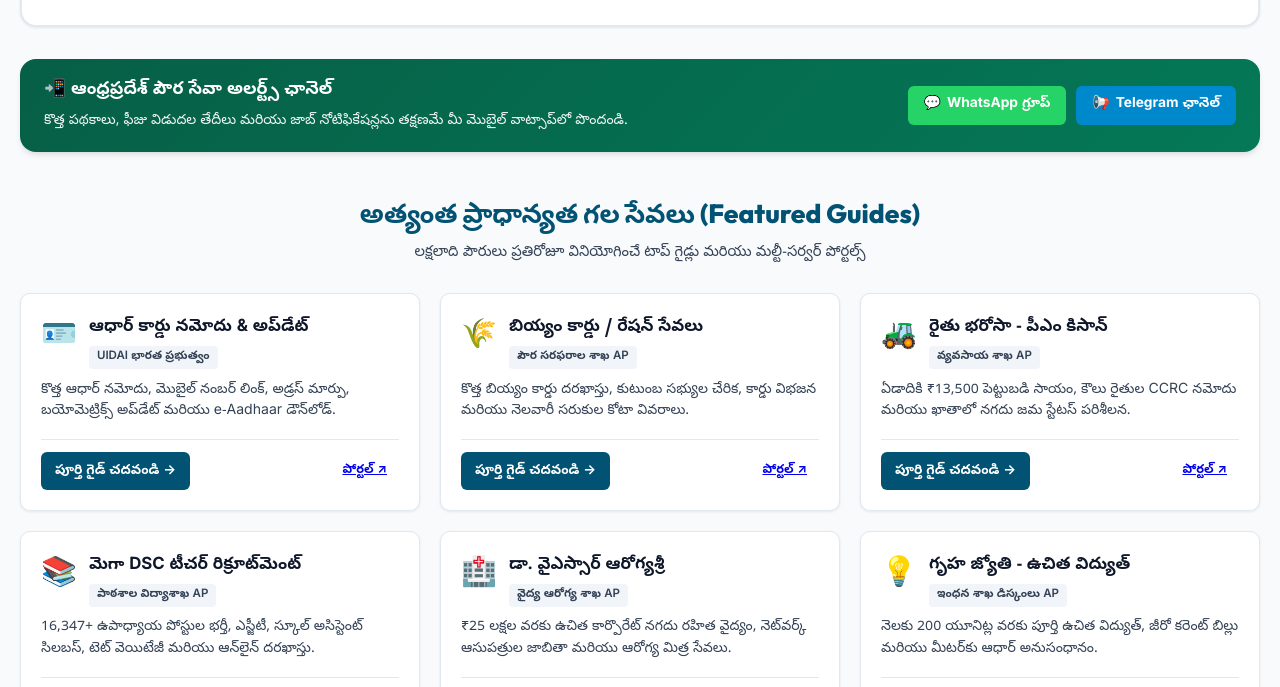
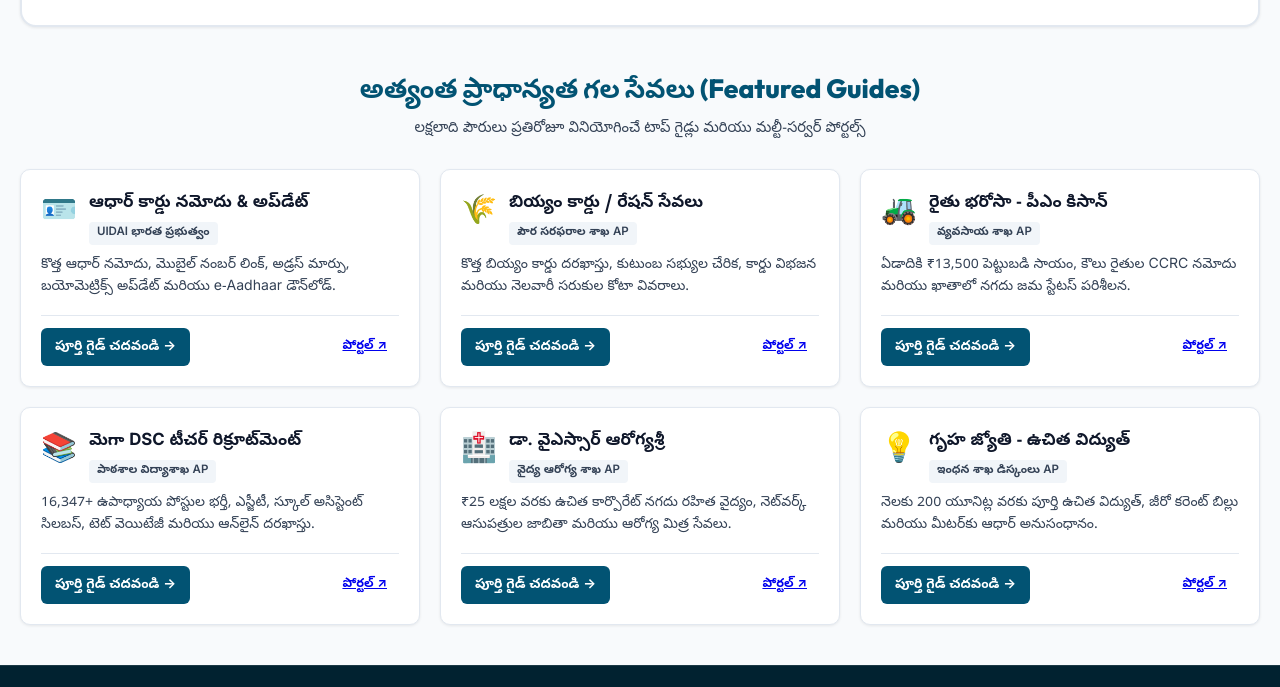
Before and after one commit to RAVITEJAanand/mana-ap-sevalu, a plain HTML site: page index.html in a window 1280 px wide. Shown: the part 1733-2420 px from the top of the page. Drawn offline with Linux system fonts and the light colour scheme.

Commit message:
Remove green WhatsApp/Telegram community banner from homepage

```diff
--- a/index.html
+++ b/index.html
@@ -292,24 +292,6 @@
       <div id="citizenEligibilityResults" style="display: none;"></div>
     </div>
 
-    <!-- Free Citizen WhatsApp / Telegram Alert Banner -->
-    <div class="citizen-alert-banner">
-      <div class="alert-banner-info">
-        <h4>📲 ఆంధ్రప్రదేశ్ పౌర సేవా అలర్ట్స్ ఛానెల్</h4>
-        <p>కొత్త పథకాలు, ఫీజు విడుదల తేదీలు మరియు జాబ్ నోటిఫికేషన్లను తక్షణమే మీ మొబైల్ వాట్సాప్‌లో పొందండి.</p>
-      </div>
-      <div class="alert-join-btns">
-        <a href="https://whatsapp.com" target="_blank" rel="noopener noreferrer" class="btn-whatsapp-join">
-          <span>💬</span>
-          <span>WhatsApp గ్రూప్</span>
-        </a>
-        <a href="https://telegram.org" target="_blank" rel="noopener noreferrer" class="btn-telegram-join">
-          <span>📢</span>
-          <span>Telegram ఛానెల్</span>
-        </a>
-      </div>
-    </div>
-
     <!-- Featured Guides Quick Carousel -->
     <div class="section-header" style="margin-top: 40px;">
       <h2 class="section-title">అత్యంత ప్రాధాన్యత గల సేవలు (Featured Guides)</h2>
```
